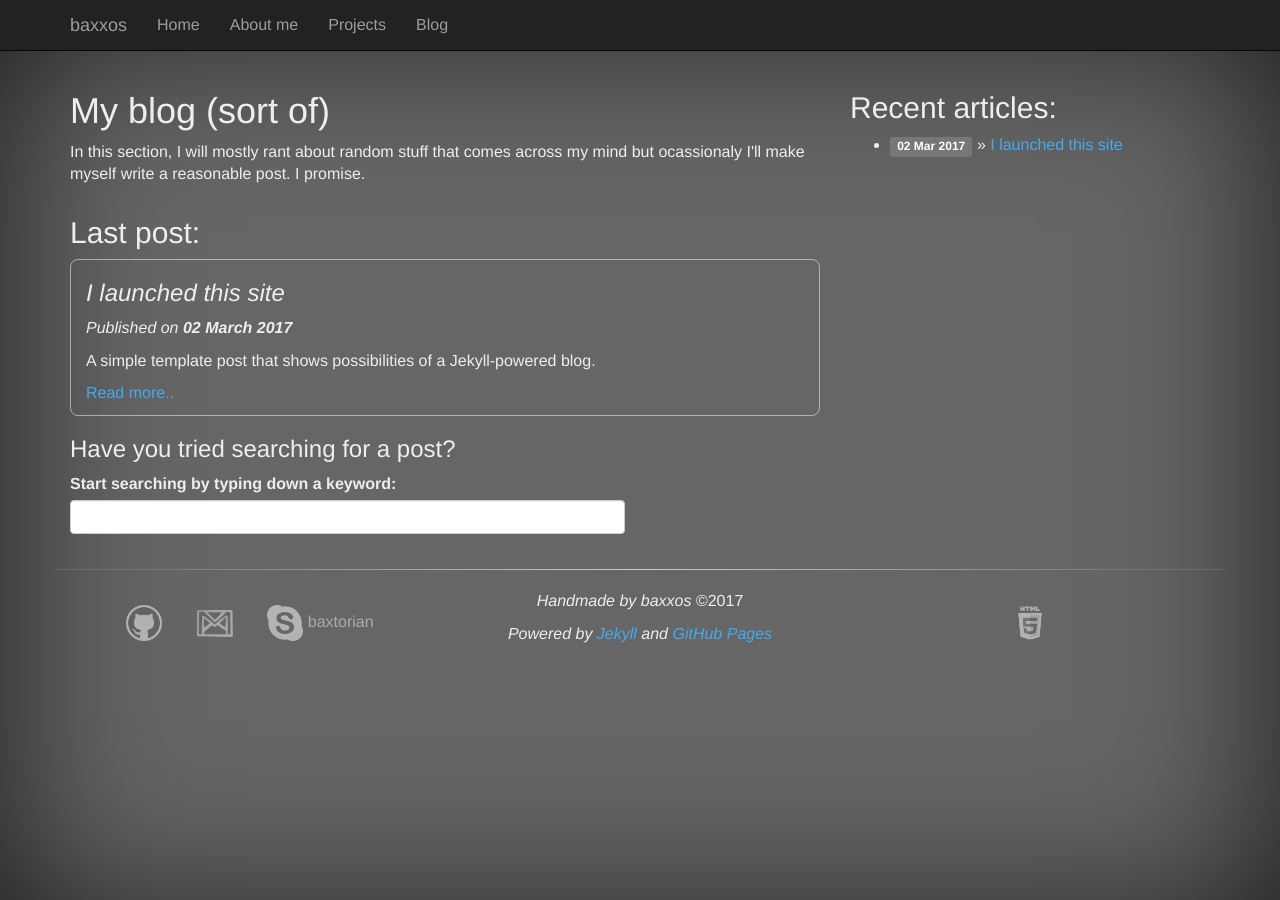
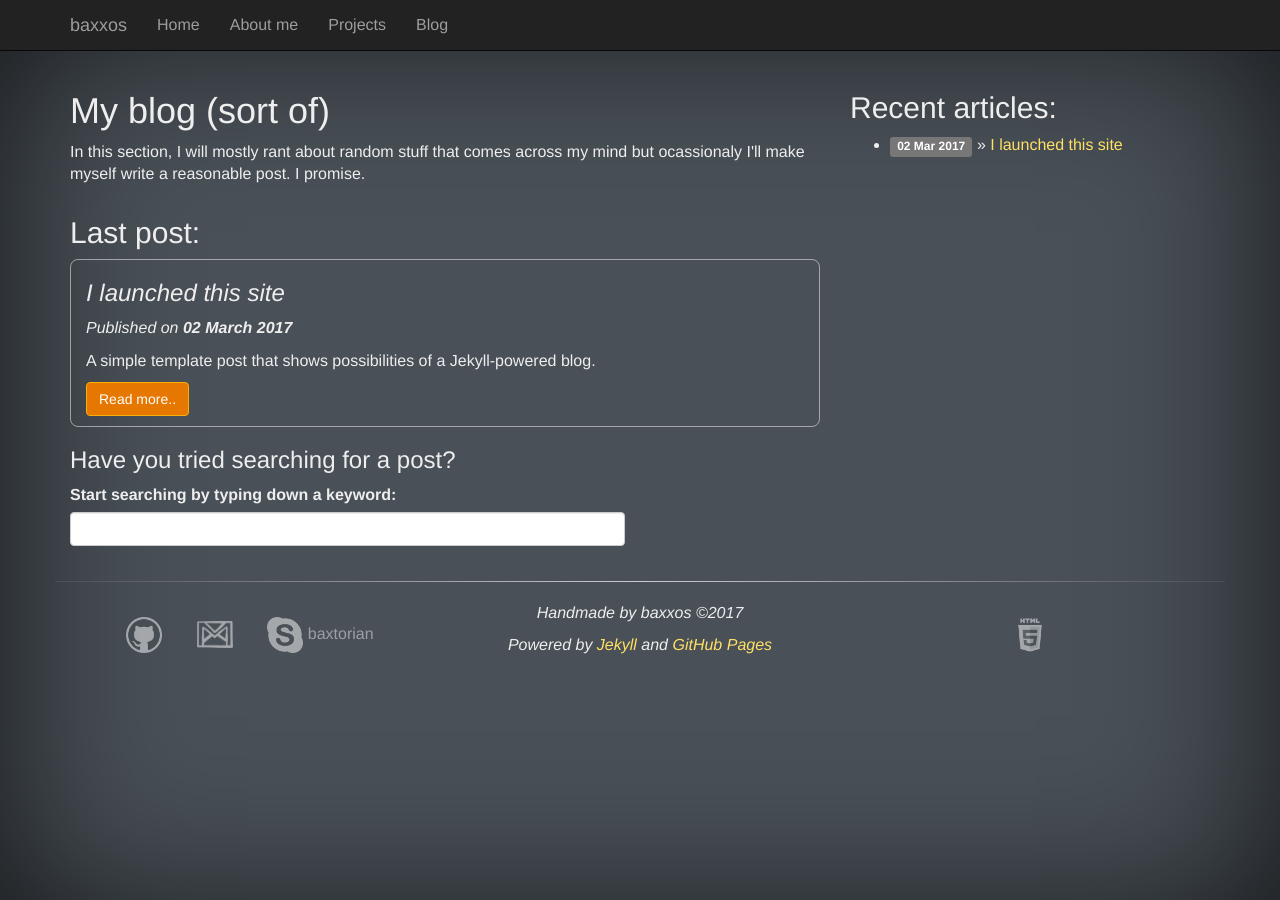
Before and after one commit to baxxos/baxxos.github.io, a Jekyll site: the page built from blog/index.html, in a window 1280 px wide. Built offline with Jekyll 4.4.1, drawn with Linux system fonts in a browser that asks for light colours; nearby versions of some CDN libraries.

Commit message:
Changed color scheme to OpenColor yellow

```diff
--- a/_includes/footer.html
+++ b/_includes/footer.html
@@ -2,7 +2,7 @@
 	<div class="row">
 		<hr />
 		<div id="flexFooterRow">
-			<section class="col-md-4 text-center">
+			<div class="col-md-4 text-center">
 				<div class="icon-footer-contact">
 					<a href="https://github.com/baxxos">
 						<img src="/images/github.png" alt="Contact: GitHub" title="Check my code at GitHub" width="36">
@@ -18,20 +18,20 @@
 				<div class="icon-footer-contact">
 					<img src="/images/skype.png" alt="Contact: Skype" title="Call me at Skype" width="36"> baxtorian
 				</div>
-			</section>
-			<section class="col-md-4 text-center">
+			</div>
+			<div class="col-md-4 text-center">
 				<p>
-					<span class="italic">Handmade by baxxos</span> ©2017
+					<span class="italic">Handmade by baxxos ©2017</span>
 				</p>
 				<p class="italic">
 					Powered by <a href="https://jekyllrb.com/">Jekyll</a> and <a href="https://pages.github.com/">GitHub Pages</a>
 				</p>
-			</section>
-			<section class="col-md-4 text-center">
-				<a href="https://validator.w3.org/nu/?doc=https%3A%2F%2Fbaxxos.github.io%2F" class="icon-footer-other">
+			</div>
+			<div class="col-md-4 text-center">
+				<a href="https://validator.w3.org/nu/?doc=https%3A%2F%2Fbaxxos.github.io%2F" alt="Validate HTML markup" class="icon-footer-other">
 					<img src="/images/html5.png" width="36">
 				</a>
-			</section>
+			</div>
 		</div>
 	</div>
 </footer>
--- a/_sass/default.scss
+++ b/_sass/default.scss
@@ -1,5 +1,5 @@
-$bright-blue: #44aaee;
-$light-grey: #666;
+$bright-blue: #ffe066;
+$light-grey: #495057;
 $body-backgound: $light-grey;
 
 html {
@@ -30,7 +30,7 @@ body {
 		color: $bright-blue;
 
 		&:hover {
-			color: lighten($bright-blue, 20%);
+			color: lighten($bright-blue, 15%);
 		}
 	}
 }
@@ -49,6 +49,16 @@ body {
 		&:hover {
 			text-shadow: 0px 0px 20px #eee;
 		}
+	}
+}
+
+.read-more-btn {
+	background-color: #e67700;
+	border-color: #fab005;
+
+	&:hover {
+		background-color: #d9480f;
+		border-color: #fd7e14;
 	}
 }
 
--- a/blog/index.html
+++ b/blog/index.html
@@ -25,7 +25,7 @@ title: My blog (sort of)
 						<!-- by <span class="bold">{{ lastPost.author }}</span> -->
 					</p>
 					<p>{{ lastPost.description }}</p>
-					<p><a href="{{ lastPost.url }}">Read more..</a></p>
+					<p><a href="{{ lastPost.url }}" class="btn btn-primary read-more-btn">Read more..</a></p>
 				</section>
 			</div>
 		</div>
```
Also changed, not shown: images/gmail.png.
